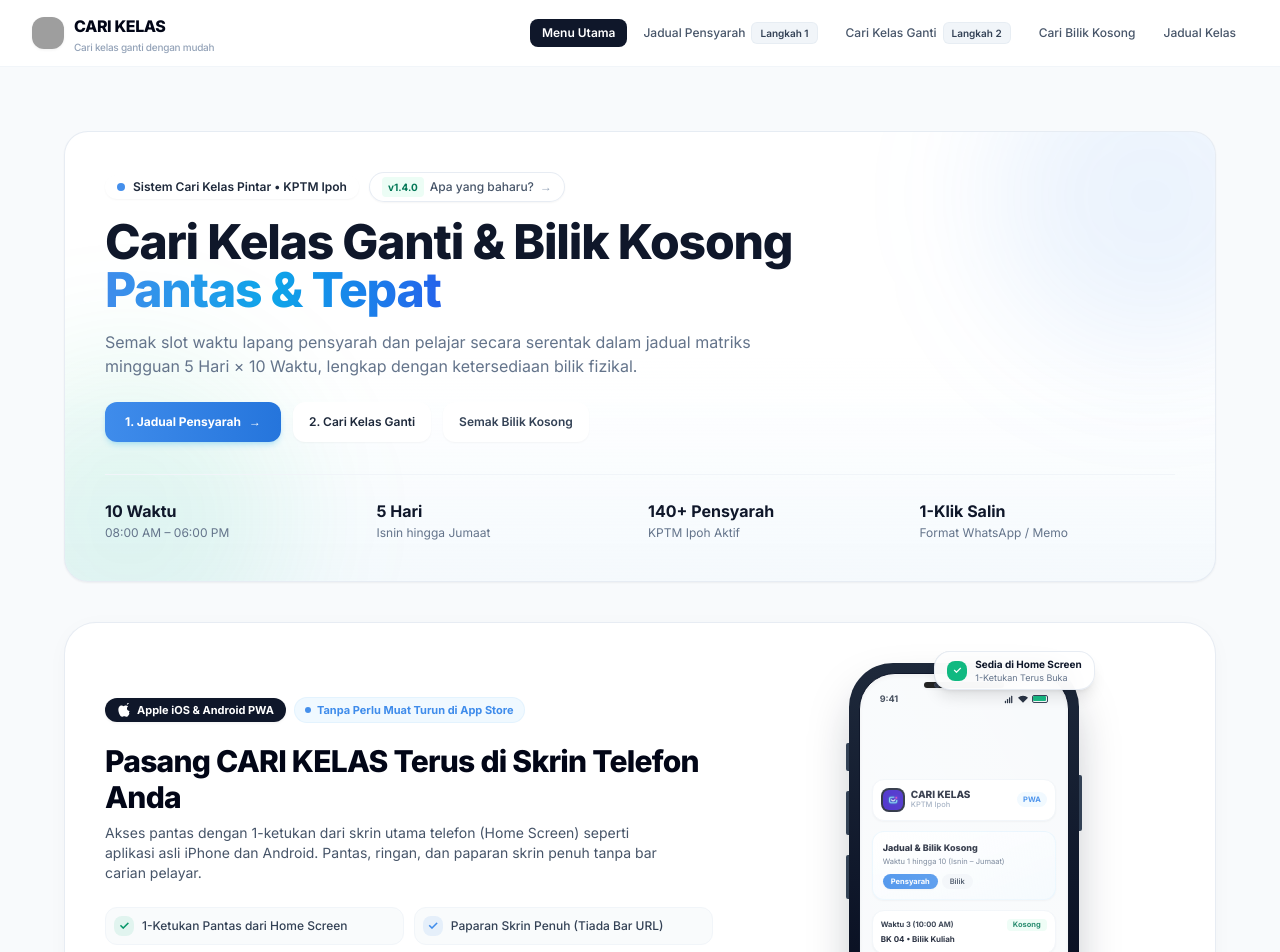
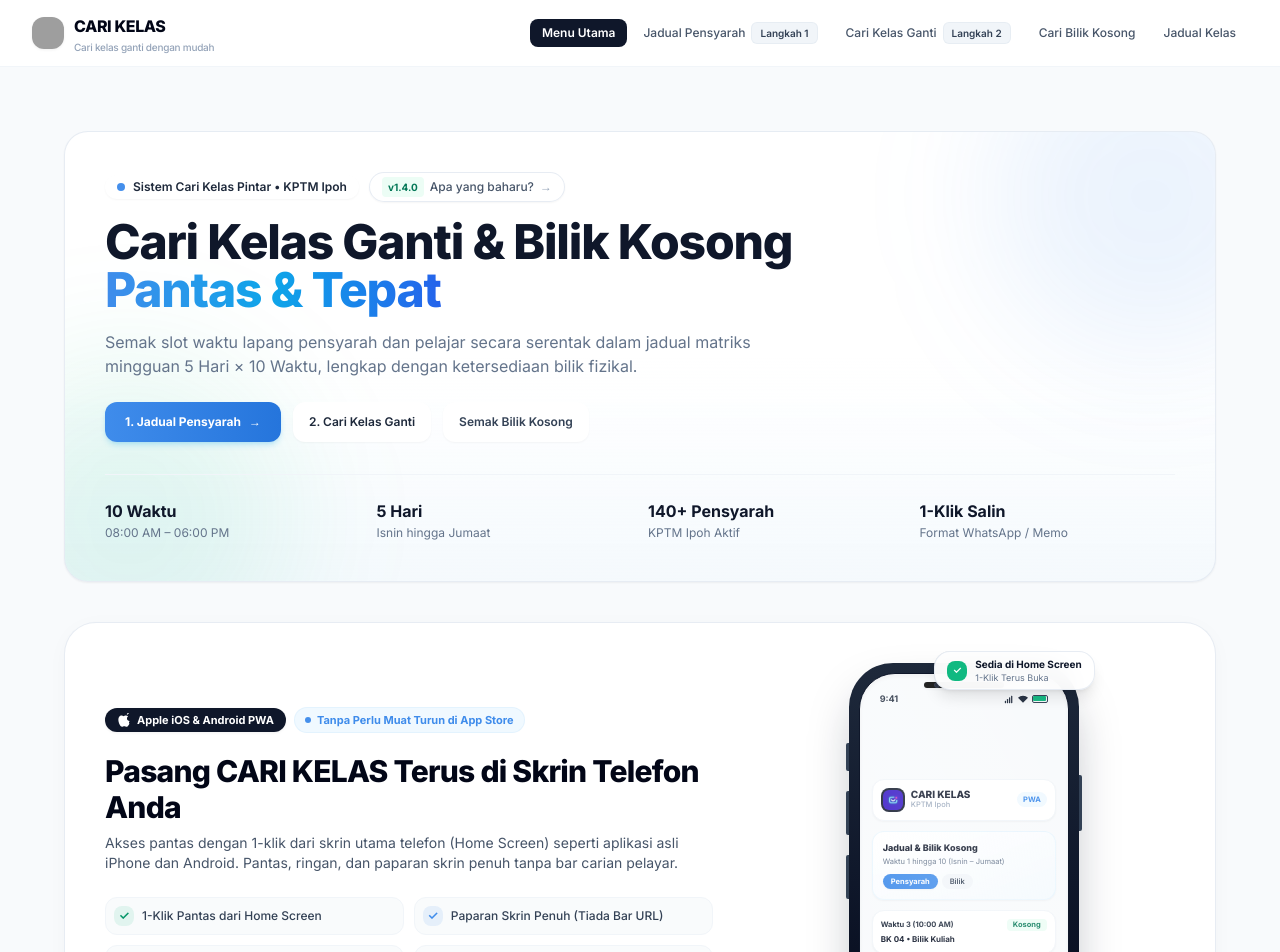
Before and after one commit to syfxai/cari_kelas, a Next.js app: page / in a window 1280 px wide. Shown: the top 952 px of the page. Built offline with nearby package versions, Linux system fonts and the light colour scheme; grey boxes are pictures that could not be loaded.

Commit message:
fix(copy): tukar perkataan ketukan kepada 1-klik pada sorotan banner pemasangan

```diff
--- a/src/components/PwaBanner.tsx
+++ b/src/components/PwaBanner.tsx
@@ -154,7 +154,7 @@ export default function PwaBanner(): React.ReactElement | null {
                 Pasang CARI KELAS Terus di Skrin Telefon Anda
               </h2>
               <p className="text-xs sm:text-sm text-slate-600 leading-relaxed max-w-xl">
-                Akses pantas dengan 1-ketukan dari skrin utama telefon (Home Screen) seperti aplikasi asli iPhone dan Android. Pantas, ringan, dan paparan skrin penuh tanpa bar carian pelayar.
+                Akses pantas dengan 1-klik dari skrin utama telefon (Home Screen) seperti aplikasi asli iPhone dan Android. Pantas, ringan, dan paparan skrin penuh tanpa bar carian pelayar.
               </p>
             </div>
 
@@ -164,7 +164,7 @@ export default function PwaBanner(): React.ReactElement | null {
                 <div className="w-5 h-5 rounded-lg bg-emerald-500/10 text-emerald-600 flex items-center justify-center shrink-0 font-bold text-xs">
                   ✓
                 </div>
-                <span className="font-medium">1-Ketukan Pantas dari Home Screen</span>
+                <span className="font-medium">1-Klik Pantas dari Home Screen</span>
               </div>
               <div className="flex items-center gap-2 p-2 rounded-xl bg-slate-50/80 border border-slate-100">
                 <div className="w-5 h-5 rounded-lg bg-[#3f8ceb]/10 text-[#3f8ceb] flex items-center justify-center shrink-0 font-bold text-xs">
@@ -232,7 +232,7 @@ export default function PwaBanner(): React.ReactElement | null {
                 </div>
                 <div className="text-[10px] leading-tight">
                   <span className="font-bold text-slate-900 block">Sedia di Home Screen</span>
-                  <span className="text-slate-500 text-[9px]">1-Ketukan Terus Buka</span>
+                  <span className="text-slate-500 text-[9px]">1-Klik Terus Buka</span>
                 </div>
               </div>
 
```
